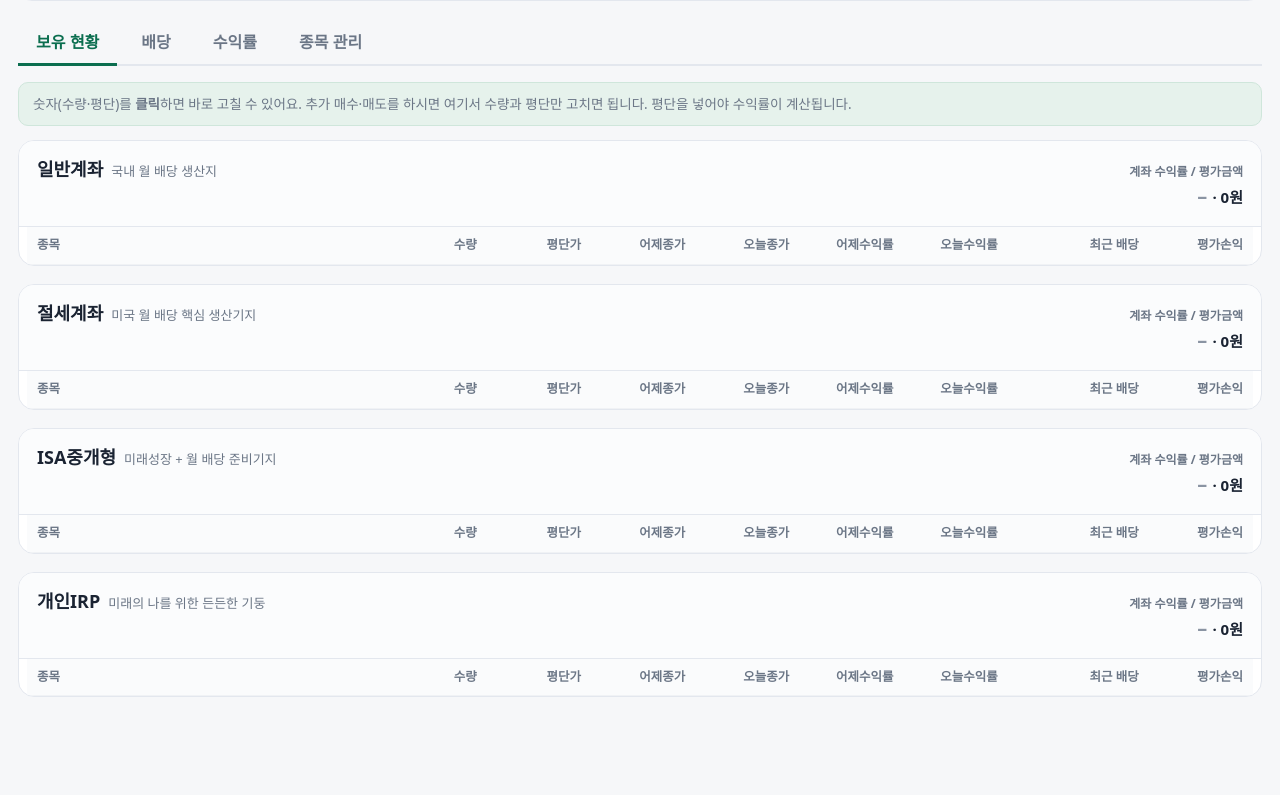
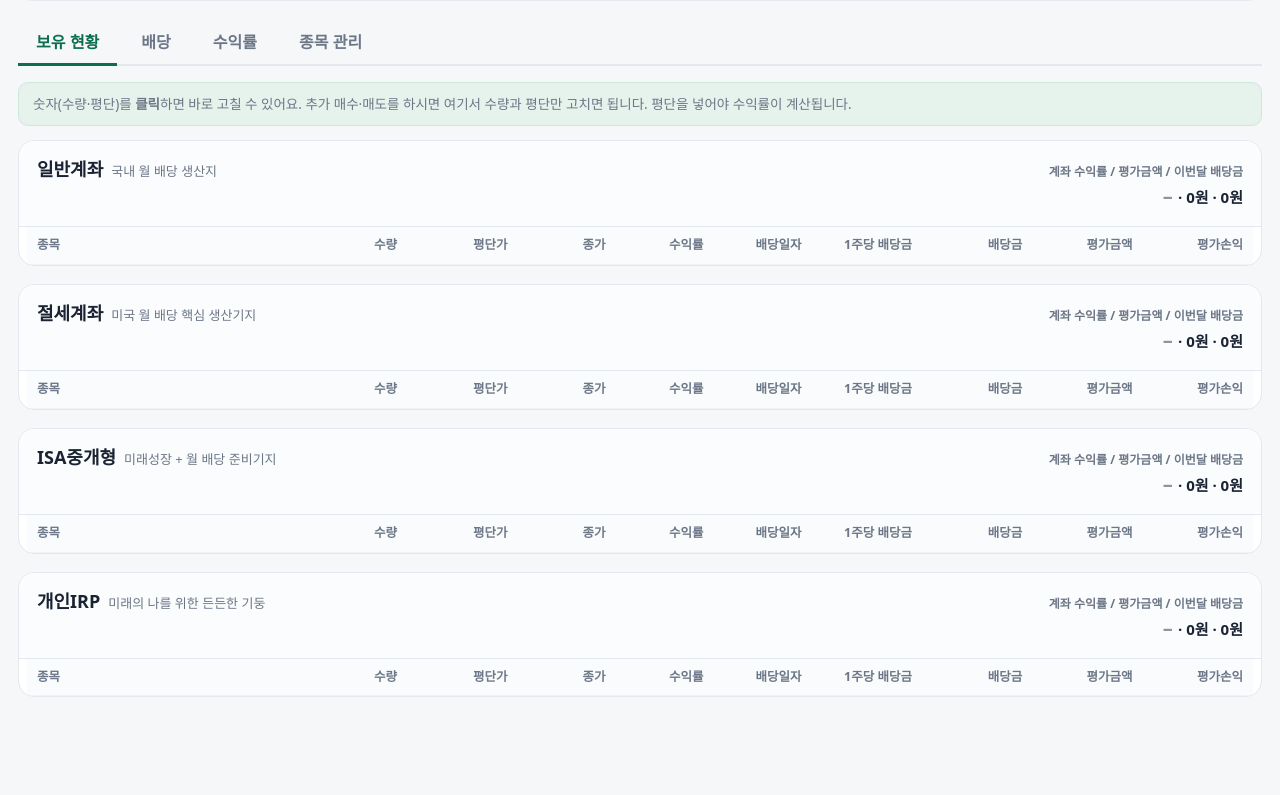
Before and after one commit to hoxymola/mom-s-etf-dashboard, a Flask app: page / in a window 1280 px wide. Shown: the part 296-1091 px from the top of the page. Run offline with Flask 3, Linux system fonts and the light colour scheme; lists and menus that the app fills with data are empty.

Commit message:
배당금 조회

```diff
--- a/app.py
+++ b/app.py
@@ -16,6 +16,8 @@ from flask import Flask, jsonify, request, render_template
 
 # 시세 조회 라이브러리
 import FinanceDataReader as fdr
+# 배당(분배금) 이력 조회 라이브러리 (한국 ETF는 코드 뒤에 .KS를 붙여 조회)
+import yfinance as yf
 
 # 시세 소스 한 곳이 느리거나 막혀 있어도 화면이 멈추지 않도록,
 # 모든 조회를 이 시간(초) 안에 끝내고 안 되면 포기합니다.
@@ -110,6 +112,46 @@ def get_stock_close(code):
             result = (None, float(closes[-1]))
 
     _price_cache[code] = result
+    return result
+
+
+# 하루 동안 같은 배당(분배금) 이력을 반복 조회하지 않도록 메모리에 잠깐 저장해 둡니다.
+_dividend_cache = {}
+_dividend_cache_date = None
+
+
+def _reset_dividend_cache_if_new_day():
+    global _dividend_cache_date, _dividend_cache
+    today = dt.date.today()
+    if _dividend_cache_date != today:
+        _dividend_cache = {}
+        _dividend_cache_date = today
+
+
+def get_dividend_history(code):
+    """종목코드의 배당(분배금) 이력을 {배당락일: 1주당 금액} 형태로 돌려줍니다.
+    실패하거나 이력이 없으면 빈 dict. (yfinance는 API 키가 필요 없지만,
+    일부 최근 상장 종목은 이력이 비어 있을 수 있습니다.)"""
+    _reset_dividend_cache_if_new_day()
+    if not code:
+        return {}
+    if code in _dividend_cache:
+        return _dividend_cache[code]
+
+    box = {}
+
+    def _job():
+        try:
+            div = yf.Ticker(code + ".KS").dividends
+            box["div"] = {ts.date(): float(v) for ts, v in div.items()}
+        except Exception as e:
+            print(f"[배당 조회 실패] {code}: {type(e).__name__}")
+
+    th = threading.Thread(target=_job, daemon=True)
+    th.start()
+    th.join(FETCH_TIMEOUT)
+    result = box.get("div", {})
+    _dividend_cache[code] = result
     return result
 
 
@@ -269,6 +311,24 @@ def api_data():
                     acc_eval += eval_amt
                     acc_cost += avg * qty
 
+            # 가장 최근 1주당 배당금(분배금)·배당일자, 및 보유 수량 기준 배당금
+            # 조회값이 실제와 다를 때를 대비해, 사용자가 '주당배당금수정'을 직접 입력해 두면
+            # 조회값 대신 그 값을 우선 사용한다. (초기화하면 다시 조회값을 씀)
+            div_date = None
+            div_per_share = None
+            if code:
+                div_hist = get_dividend_history(code)
+                if div_hist:
+                    last_ex_date = max(div_hist)
+                    div_date = last_ex_date.strftime("%Y-%m-%d")
+                    div_per_share = round(div_hist[last_ex_date])
+
+            div_override = h.get("주당배당금수정")
+            if div_override is not None:
+                div_per_share = div_override
+
+            div_amt = round(div_per_share * qty) if (div_per_share is not None and qty) else None
+
             rows.append({
                 "종목명": h["종목명"],
                 "종목코드": code,
@@ -278,6 +338,10 @@ def api_data():
                 "오늘종가": t_close,
                 "어제수익률": ret(y_close),
                 "오늘수익률": ret(t_close),
+                "배당일자": div_date,
+                "주당배당금": div_per_share,
+                "주당배당금수정": div_override,
+                "배당금": div_amt,
                 "평가금액": round(eval_amt) if eval_amt is not None else None,
                 "평가손익": round(profit) if profit is not None else None,
                 "메모": h.get("메모", ""),
@@ -314,9 +378,22 @@ def api_data():
     # 오늘 종목별 수익률을 자동 기록 (그날 마지막 값으로 갱신)
     snapshot_changed = _record_snapshot(data, payload)
 
-    # 이름 변경/스냅샷 변경이 있으면 저장
-    if name_changed or snapshot_changed:
+    # 아직 기록되지 않은 새 배당(분배금)이 있으면 자동으로 배당기록에 추가
+    dividend_changed = _check_new_dividends(data)
+
+    # 이름 변경/스냅샷 변경/배당 자동기록이 있으면 저장
+    if name_changed or snapshot_changed or dividend_changed:
         save_data(data)
+
+    # 계좌별 '이번 달' 받은 배당금 합계 (방금 자동 기록된 배당까지 포함)
+    this_month = dt.date.today().strftime("%Y-%m")
+    month_total_by_acc = {}
+    for rec in data.get("배당기록", []):
+        if (rec.get("날짜") or "").startswith(this_month):
+            acc_name = rec.get("계좌명")
+            month_total_by_acc[acc_name] = month_total_by_acc.get(acc_name, 0) + (rec.get("금액") or 0)
+    for acc in account_out:
+        acc["이번달배당금"] = round(month_total_by_acc.get(acc["계좌명"], 0))
 
     payload["수익률스냅샷"] = data.get("수익률스냅샷", {})
     return jsonify(payload)
@@ -356,6 +433,61 @@ def _record_snapshot(data, payload):
     snaps[today] = day  # 그날 마지막 값으로 갱신
     data["수익률스냅샷"] = snaps
     return True
+
+
+def _check_new_dividends(data):
+    """각 보유 종목의 배당(분배금) 이력을 조회해서, 아직 기록되지 않은 새 배당이 있으면
+    '배당기록'에 자동으로 추가합니다. 종목별로 이미 기록된 가장 최근 날짜 이후의 배당만
+    새로 추가하므로, 과거에 직접 입력해 둔 기록은 건드리지 않습니다.
+    날짜는 배당락일(yfinance 기준) 기준이라 실제 입금일과 며칠 차이 날 수 있습니다.
+    반환: 새로 추가된 게 있으면 True"""
+    changed = False
+    records = data.setdefault("배당기록", [])
+    existing = {(r.get("계좌명"), r.get("종목명"), r.get("날짜")) for r in records}
+
+    latest_recorded = {}
+    for r in records:
+        key = (r.get("계좌명"), r.get("종목명"))
+        d = r.get("날짜")
+        if d and (key not in latest_recorded or d > latest_recorded[key]):
+            latest_recorded[key] = d
+
+    for acc in data["계좌"]:
+        for h in acc["종목"]:
+            code = (h.get("종목코드") or "").strip()
+            qty = h.get("수량") or 0
+            if not code or not qty:
+                continue
+            div_hist = get_dividend_history(code)
+            if not div_hist:
+                continue
+            key = (acc["계좌명"], h["종목명"])
+            baseline = latest_recorded.get(key)
+            if baseline is None:
+                # 이 종목은 배당기록이 한 번도 없었던 경우: 과거 이력을 몰아서 채우면
+                # (수량이 그때그때 달랐을 수 있어) 부정확하므로, 가장 최근 배당 1건만
+                # 추가해 그 시점부터 추적을 시작한다.
+                events = sorted(div_hist.items())[-1:]
+            else:
+                events = [(d, v) for d, v in sorted(div_hist.items())
+                          if d.strftime("%Y-%m-%d") > baseline]
+            for ex_date, per_share in events:
+                date_str = ex_date.strftime("%Y-%m-%d")
+                if (acc["계좌명"], h["종목명"], date_str) in existing:
+                    continue
+                records.append({
+                    "날짜": date_str,
+                    "계좌명": acc["계좌명"],
+                    "종목명": h["종목명"],
+                    "금액": round(per_share * qty),
+                    "주당분배금": round(per_share),
+                    "메모": "자동조회(배당락일 기준)",
+                })
+                existing.add((acc["계좌명"], h["종목명"], date_str))
+                latest_recorded[key] = date_str
+                changed = True
+
+    return changed
 
 
 def _is_market_open_today():
@@ -399,6 +531,11 @@ def api_update_holding():
                     _price_cache.pop(h["종목코드"], None)
                 if "메모" in body:
                     h["메모"] = body["메모"]
+                if "주당배당금수정" in body:
+                    if body["주당배당금수정"] is None:
+                        h.pop("주당배당금수정", None)  # 초기화 -> 조회값으로 되돌림
+                    else:
+                        h["주당배당금수정"] = body["주당배당금수정"]
                 if body.get("새종목명"):
                     h["종목명"] = body["새종목명"]
                 save_data(data)
--- a/requirements.txt
+++ b/requirements.txt
@@ -1,2 +1,3 @@
 flask
 finance-datareader
+yfinance
--- a/templates/index.html
+++ b/templates/index.html
@@ -75,8 +75,8 @@
     border-radius:6px;padding:1px 7px;margin-left:6px;vertical-align:middle;cursor:pointer}
   .memo-add:hover{color:var(--accent);border-color:var(--accent)}
   table.holdings{table-layout:fixed}
+  .override-tag{font-size:10px;color:var(--accent);margin-left:3px;vertical-align:middle;cursor:pointer}
   .memo-cell{color:var(--muted)}
-  .div-date{color:var(--muted);font-size:.86em}
   .nocode{display:inline-block;font-size:11px;font-weight:800;color:var(--warn);background:var(--warn-soft);
     border:1px solid #f0dcb4;border-radius:6px;padding:1px 7px;margin-left:6px;cursor:pointer}
   .editable{cursor:pointer;border-bottom:1px dashed #c7cdd6}
@@ -140,6 +140,7 @@
     body.printing-today .editable{ border-bottom:none !important; }
     body.printing-today .tradeable{ border-bottom:none !important; color:var(--ink) !important; }
     body.printing-today .memo-add{ display:none !important; }
+    body.printing-today .override-tag{ display:none !important; }
     body.printing-today #printBar{ display:flex; align-items:baseline; gap:10px; flex-wrap:wrap;
       border-bottom:1.5px solid #1a2332; padding-bottom:4px; margin-bottom:14px; }
     body.printing-today .pb-title{ font-size:13px; font-weight:800; }
@@ -298,8 +299,14 @@
     <div class="field" id="fld-qty"><label>보유 수량</label><input id="edit-qty" type="number"></div>
     <div class="field" id="fld-avg"><label>평단가 (원)</label><input id="edit-avg" type="number" step="0.01"></div>
     <div class="field" id="fld-memo"><label>메모</label><input id="edit-memo" placeholder="예: 매도중"></div>
+    <div class="field" id="fld-div">
+      <label>1주당 배당금 (직접 수정, 원)</label>
+      <input id="edit-div" type="number" step="0.01" placeholder="자동 조회값을 그대로 쓰려면 비워 두세요">
+      <div id="div-auto-hint" style="font-size:12px;color:var(--muted);margin-top:5px"></div>
+    </div>
     <div class="modal-actions">
       <button class="btn" onclick="closeEdit()">취소</button>
+      <button class="btn" id="btn-reset-div" onclick="resetDivOverride()" style="display:none">자동값으로 초기화</button>
       <button class="btn primary" onclick="submitEdit()">저장</button>
     </div>
   </div>
@@ -397,23 +404,11 @@ function todayLabel(){
   return `${d.getFullYear()}년 ${d.getMonth()+1}월 ${d.getDate()}일 (${w}요일)`;
 }
 
-/* 이 종목의 가장 최근 배당 (날짜 + 금액). 없으면 null */
-function lastDividend(accName, stockName){
-  let best = null;
-  for(const d of (STATE.배당기록||[])){
-    if(d.계좌명!==accName || d.종목명!==stockName || !d.날짜) continue;
-    if(!best || d.날짜 > best.날짜) best = d;
-  }
-  return best;
-}
-/* 최근 배당 칸 내용: '07/15 12,000원' */
-function lastDivCell(accName, stockName){
-  const d = lastDividend(accName, stockName);
-  if(!d) return '<span class="muted-cell">–</span>';
-  const [y,m,dd] = d.날짜.split('-');
+/* 'YYYY-MM-DD' -> 올해면 'MM/DD', 아니면 'YY/MM/DD' */
+function dateShort(s){
+  const [y,m,dd] = s.split('-');
   const thisYear = String(new Date().getFullYear());
-  const day = (y===thisYear) ? `${m}/${dd}` : `${y.slice(2)}/${m}/${dd}`;
-  return `<span class="div-date">${day}</span> <b>${won(+d.금액)}</b>`;
+  return (y===thisYear) ? `${m}/${dd}` : `${y.slice(2)}/${m}/${dd}`;
 }
 
 async function loadAll(){
@@ -460,25 +455,27 @@ function renderToday(){
         <td class="name"><span class="tradeable" onclick="openTrade('${acc.계좌명}','${esc(h.종목명)}')" title="클릭하면 매수/매도">${h.종목명}</span>${memoTag}${noCode}</td>
         <td class="editable" onclick="openEdit('${acc.계좌명}','${esc(h.종목명)}','qty')">${h.수량!=null?h.수량.toLocaleString('ko-KR'):'–'}</td>
         <td class="editable ${h.평단가==null?'muted-cell':''}" onclick="openEdit('${acc.계좌명}','${esc(h.종목명)}','avg')">${h.평단가!=null?price(h.평단가):'입력'}</td>
-        <td>${price(h.어제종가)}</td>
         <td><b>${price(h.오늘종가)}</b></td>
-        <td class="${cls(h.어제수익률)}">${pct(h.어제수익률)}</td>
         <td class="${cls(h.오늘수익률)}"><b>${pct(h.오늘수익률)}</b></td>
-        <td>${lastDivCell(acc.계좌명, h.종목명)}</td>
+        <td>${h.배당일자? dateShort(h.배당일자) : '–'}</td>
+        <td class="editable" onclick="openEdit('${acc.계좌명}','${esc(h.종목명)}','div')">${h.주당배당금!=null?price(h.주당배당금):'–'}${h.주당배당금수정!=null?'<span class="override-tag" title="직접 입력한 값 (자동조회값 아님)">✎</span>':''}</td>
+        <td>${h.배당금!=null?won(h.배당금):'–'}</td>
+        <td>${h.평가금액!=null?won(h.평가금액):'–'}</td>
         <td class="${cls(h.평가손익)}">${h.평가손익!=null?won(h.평가손익):'–'}</td>
       </tr>`;
     }
     box.innerHTML += `<div class="acc">
       <div class="acc-head">
         <div class="left"><b>${acc.계좌명}</b><span class="desc">${acc.설명}</span><span class="num">${acc.계좌번호}</span></div>
-        <div class="right"><div class="r-lbl">계좌 수익률 / 평가금액</div>
-          <div class="r-val ${cls(acc.수익률)}">${pct(acc.수익률)} <span style="color:var(--ink);font-size:15px">· ${won(acc.평가금액합)}</span></div></div>
+        <div class="right"><div class="r-lbl">계좌 수익률 / 평가금액 / 이번달 배당금</div>
+          <div class="r-val ${cls(acc.수익률)}">${pct(acc.수익률)} <span style="color:var(--ink);font-size:15px">· ${won(acc.평가금액합)} · ${won(acc.이번달배당금)}</span></div></div>
       </div>
       <div class="tblwrap"><table class="holdings">
-        <colgroup><col style="width:30%"><col style="width:7.5%"><col style="width:8.5%"><col style="width:8.5%">
-          <col style="width:8.5%"><col style="width:8.5%"><col style="width:8.5%"><col style="width:11.5%"><col style="width:8.5%"></colgroup>
-        <thead><tr><th class="name">종목</th><th>수량</th><th>평단가</th><th>어제종가</th><th>오늘종가</th>
-          <th>어제수익률</th><th>오늘수익률</th><th>최근 배당</th><th>평가손익</th></tr></thead>
+        <colgroup><col style="width:24%"><col style="width:7%"><col style="width:9%">
+          <col style="width:8%"><col style="width:8%"><col style="width:8%"><col style="width:9%">
+          <col style="width:9%"><col style="width:9%"><col style="width:9%"></colgroup>
+        <thead><tr><th class="name">종목</th><th>수량</th><th>평단가</th><th>종가</th>
+          <th>수익률</th><th>배당일자</th><th>1주당 배당금</th><th>배당금</th><th>평가금액</th><th>평가손익</th></tr></thead>
         <tbody>${rows}</tbody></table></div></div>`;
   }
 }
@@ -845,11 +842,18 @@ function openEdit(acc,name,mode){
   document.getElementById('edit-qty').value=h.수량??'';
   document.getElementById('edit-avg').value=h.평단가??'';
   document.getElementById('edit-memo').value=h.메모??'';
-  document.getElementById('fld-qty').style.display = mode==='memo'?'none':'block';
-  document.getElementById('fld-avg').style.display = mode==='memo'?'none':'block';
+  document.getElementById('edit-div').value=h.주당배당금수정??'';
+  document.getElementById('fld-qty').style.display = (mode==='memo'||mode==='div')?'none':'block';
+  document.getElementById('fld-avg').style.display = (mode==='memo'||mode==='div')?'none':'block';
   document.getElementById('fld-memo').style.display = (mode==='all'||mode==='memo')?'block':'none';
+  document.getElementById('fld-div').style.display = mode==='div'?'block':'none';
+  document.getElementById('div-auto-hint').textContent = mode!=='div' ? '' :
+    (h.배당일자!=null || h.주당배당금수정!=null
+      ? `자동 조회값: ${h.배당일자? h.배당일자+' 기준 ':''}${h.주당배당금수정!=null? '(현재 직접 입력값 사용 중)' : h.주당배당금+'원'}`
+      : '자동 조회된 배당 이력이 없습니다.');
+  document.getElementById('btn-reset-div').style.display = (mode==='div' && h.주당배당금수정!=null) ? 'inline-block':'none';
   document.getElementById('editMask').classList.add('show');
-  const focusId = mode==='avg'?'edit-avg': mode==='memo'?'edit-memo':'edit-qty';
+  const focusId = mode==='avg'?'edit-avg': mode==='memo'?'edit-memo': mode==='div'?'edit-div':'edit-qty';
   setTimeout(()=>document.getElementById(focusId).focus(),50);
 }
 function closeEdit(){document.getElementById('editMask').classList.remove('show');}
@@ -857,8 +861,13 @@ async function submitEdit(){
   const body={계좌명:editCtx.acc,종목명:editCtx.name,
     수량:+document.getElementById('edit-qty').value||0,
     평단가:document.getElementById('edit-avg').value===''?null:+document.getElementById('edit-avg').value,
-    메모:document.getElementById('edit-memo').value};
+    메모:document.getElementById('edit-memo').value,
+    주당배당금수정:document.getElementById('edit-div').value===''?null:+document.getElementById('edit-div').value};
   await post('/api/holding',body); closeEdit(); loadAll();
+}
+async function resetDivOverride(){
+  await post('/api/holding',{계좌명:editCtx.acc,종목명:editCtx.name,주당배당금수정:null});
+  closeEdit(); loadAll();
 }
 
 /* ---------- 코드 찾기 ---------- */
```
